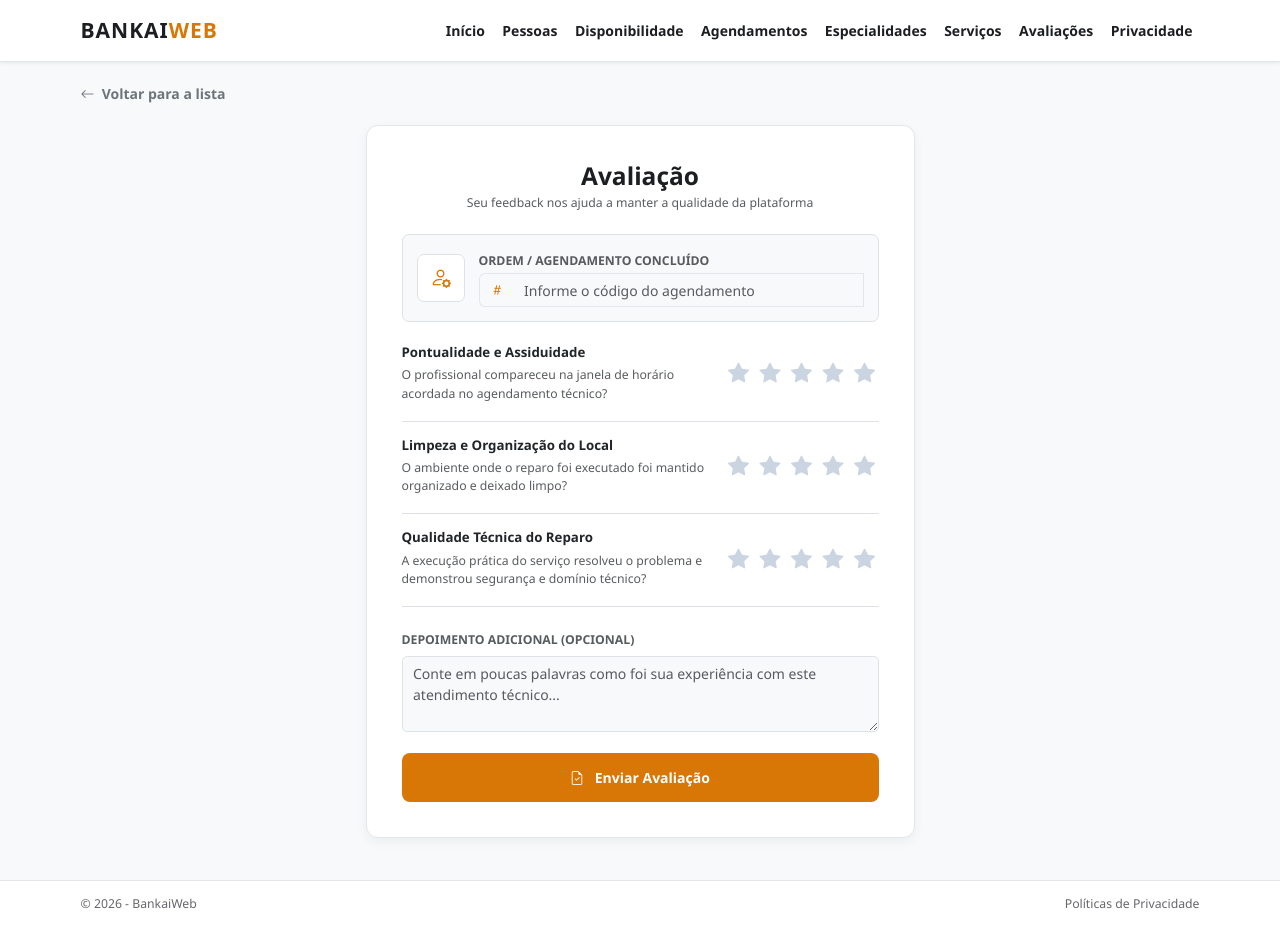
After one commit to marcosdosea/Bankai, an ASP.NET Core app: page /Avaliar/Create in a window 1280 px wide. The commit adds this page. Run offline with ASP.NET Core 8, Linux system fonts and the light colour scheme; style sheets or scripts are compiled from the project's sources; some libraries are stand-ins or nearby versions.

Commit message:
Implementado as Views e aplicado o design system do projeto

```diff
--- a/Codigo/Bankai/BankaiWeb/Program.cs
+++ b/Codigo/Bankai/BankaiWeb/Program.cs
@@ -44,6 +44,9 @@ namespace BankaiWeb
         // Registro de Injeção de Dependência do caso de uso Realizar Pagamento
             builder.Services.AddTransient<IPagamentoService, PagamentoService>();
 
+        // Registro de Injeção de Dependência do caso de uso Avaliar Serviço
+            builder.Services.AddTransient<IAvaliarService, AvaliarService>();
+
             var app = builder.Build();
 
             // Configure the HTTP request pipeline.
--- /dev/null
+++ b/Codigo/Bankai/BankaiWeb/Views/Avaliar/Create.cshtml
@@ -0,0 +1,185 @@
+@model BankaiWeb.Models.AvaliarViewModel
+
+@{
+    ViewData["Title"] = "Avaliação";
+}
+
+<div class="mb-4">
+    <a asp-action="Index" class="text-decoration-none text-secondary fw-semibold">
+        <i class="bi bi-arrow-left me-1"></i> Voltar para a lista
+    </a>
+</div>
+
+<div class="row justify-content-center pb-4">
+    <div class="col-md-8 col-lg-6">
+        <div class="bankai-card">
+            <div class="text-center mb-4">
+                <h3 class="fw-bold mb-1">Avaliação</h3>
+                <p class="text-muted small mb-0">Seu feedback nos ajuda a manter a qualidade da plataforma</p>
+            </div>
+
+            <form asp-action="Create" method="post">
+                <div asp-validation-summary="ModelOnly" class="alert alert-danger small py-2 mb-3" role="alert"></div>
+
+                <!-- Card Resumo do Serviço / Ordem (Tela 016) -->
+                <div class="p-3 bg-light rounded-3 border mb-4">
+                    <div class="d-flex align-items-center gap-3">
+                        <div class="bg-white border rounded-3 d-flex align-items-center justify-content-center flex-shrink-0" style="width: 48px; height: 48px;">
+                            <i class="bi bi-person-gear fs-4" style="color: var(--accent-color);"></i>
+                        </div>
+                        <div class="flex-grow-1">
+                            @if (Model.IdAgendamento > 0)
+                            {
+                                <div class="fw-bold text-dark">Serviço Concluído</div>
+                                <div class="text-muted small">Ordem #@Model.IdAgendamento</div>
+                                <input type="hidden" asp-for="IdAgendamento" />
+                            }
+                            else
+                            {
+                                <label asp-for="IdAgendamento" class="form-label text-muted small fw-bold mb-1">ORDEM / AGENDAMENTO CONCLUÍDO</label>
+                                <div class="input-group bankai-input-group">
+                                    <span class="input-group-text"><i class="bi bi-hash"></i></span>
+                                    <input asp-for="IdAgendamento" type="number" min="1" class="form-control" value="@(Model.IdAgendamento > 0 ? Model.IdAgendamento.ToString() : string.Empty)" placeholder="Informe o código do agendamento" />
+                                </div>
+                                <span asp-validation-for="IdAgendamento" class="text-danger small"></span>
+                            }
+                        </div>
+                    </div>
+                </div>
+
+                <!-- Critério 1: Pontualidade e Assiduidade -->
+                <div class="border-bottom pb-3 mb-3">
+                    <div class="d-flex flex-column flex-sm-row justify-content-between align-items-sm-center gap-2">
+                        <div>
+                            <label class="fw-bold text-dark d-block mb-1" style="font-size: 0.95rem;">Pontualidade e Assiduidade</label>
+                            <p class="text-muted small mb-0">O profissional compareceu na janela de horário acordada no agendamento técnico?</p>
+                        </div>
+                        <div class="star-rating d-flex align-items-center gap-1 flex-shrink-0" data-field="Pontualidade">
+                            @for (int i = 1; i <= 5; i++)
+                            {
+                                <input type="radio" class="btn-check" asp-for="Pontualidade" value="@i" id="Pontualidade_@i" />
+                                <label class="star-label cursor-pointer fs-4 px-1" for="Pontualidade_@i" data-value="@i" title="@i estrela(s)">
+                                    <i class="bi bi-star-fill"></i>
+                                </label>
+                            }
+                        </div>
+                    </div>
+                    <span asp-validation-for="Pontualidade" class="text-danger small d-block mt-1"></span>
+                </div>
+
+                <!-- Critério 2: Limpeza e Organização do Local -->
+                <div class="border-bottom pb-3 mb-3">
+                    <div class="d-flex flex-column flex-sm-row justify-content-between align-items-sm-center gap-2">
+                        <div>
+                            <label class="fw-bold text-dark d-block mb-1" style="font-size: 0.95rem;">Limpeza e Organização do Local</label>
+                            <p class="text-muted small mb-0">O ambiente onde o reparo foi executado foi mantido organizado e deixado limpo?</p>
+                        </div>
+                        <div class="star-rating d-flex align-items-center gap-1 flex-shrink-0" data-field="LimpezaLocal">
+                            @for (int i = 1; i <= 5; i++)
+                            {
+                                <input type="radio" class="btn-check" asp-for="LimpezaLocal" value="@i" id="LimpezaLocal_@i" />
+                                <label class="star-label cursor-pointer fs-4 px-1" for="LimpezaLocal_@i" data-value="@i" title="@i estrela(s)">
+                                    <i class="bi bi-star-fill"></i>
+                                </label>
+                            }
+                        </div>
+                    </div>
+                    <span asp-validation-for="LimpezaLocal" class="text-danger small d-block mt-1"></span>
+                </div>
+
+                <!-- Critério 3: Qualidade Técnica do Reparo -->
+                <div class="border-bottom pb-3 mb-4">
+                    <div class="d-flex flex-column flex-sm-row justify-content-between align-items-sm-center gap-2">
+                        <div>
+                            <label class="fw-bold text-dark d-block mb-1" style="font-size: 0.95rem;">Qualidade Técnica do Reparo</label>
+                            <p class="text-muted small mb-0">A execução prática do serviço resolveu o problema e demonstrou segurança e domínio técnico?</p>
+                        </div>
+                        <div class="star-rating d-flex align-items-center gap-1 flex-shrink-0" data-field="QualidadeReparo">
+                            @for (int i = 1; i <= 5; i++)
+                            {
+                                <input type="radio" class="btn-check" asp-for="QualidadeReparo" value="@i" id="QualidadeReparo_@i" />
+                                <label class="star-label cursor-pointer fs-4 px-1" for="QualidadeReparo_@i" data-value="@i" title="@i estrela(s)">
+                                    <i class="bi bi-star-fill"></i>
+                                </label>
+                            }
+                        </div>
+                    </div>
+                    <span asp-validation-for="QualidadeReparo" class="text-danger small d-block mt-1"></span>
+                </div>
+
+                <!-- Depoimento Adicional (Opcional) -->
+                <div class="mb-4">
+                    <label asp-for="Depoimento" class="form-label text-muted small fw-bold text-uppercase">Depoimento Adicional (Opcional)</label>
+                    <textarea asp-for="Depoimento" class="form-control bg-light" rows="3" maxlength="255" placeholder="Conte em poucas palavras como foi sua experiência com este atendimento técnico..."></textarea>
+                    <span asp-validation-for="Depoimento" class="text-danger small"></span>
+                </div>
+
+                <button type="submit" class="btn btn-bankai w-100 py-3 fw-bold">
+                    <i class="bi bi-file-earmark-check me-2"></i> Enviar Avaliação
+                </button>
+            </form>
+        </div>
+    </div>
+</div>
+
+@section Head {
+    <style>
+        .star-label {
+            color: #cbd5e1;
+            transition: color 0.15s ease, transform 0.1s ease;
+            cursor: pointer;
+            line-height: 1;
+        }
+
+        .star-label.active,
+        .star-label.hovered {
+            color: #f59e0b;
+        }
+
+        .star-label:hover {
+            transform: scale(1.1);
+        }
+    </style>
+}
+
+@section Scripts {
+    @{
+        await Html.RenderPartialAsync("_ValidationScriptsPartial");
+    }
+    <script>
+        document.querySelectorAll('.star-rating').forEach(function (group) {
+            const labels = Array.from(group.querySelectorAll('.star-label'));
+            const radios = Array.from(group.querySelectorAll('input[type="radio"]'));
+
+            function paintStars(limit, className) {
+                labels.forEach(function (label) {
+                    const val = parseInt(label.dataset.value, 10);
+                    label.classList.toggle(className, val <= limit);
+                });
+            }
+
+            function getSelectedValue() {
+                const checked = radios.find(function (r) { return r.checked; });
+                return checked ? parseInt(checked.value, 10) : 0;
+            }
+
+            paintStars(getSelectedValue(), 'active');
+
+            labels.forEach(function (label) {
+                label.addEventListener('mouseenter', function () {
+                    paintStars(parseInt(label.dataset.value, 10), 'hovered');
+                });
+            });
+
+            group.addEventListener('mouseleave', function () {
+                paintStars(0, 'hovered');
+            });
+
+            radios.forEach(function (radio) {
+                radio.addEventListener('change', function () {
+                    paintStars(getSelectedValue(), 'active');
+                });
+            });
+        });
+    </script>
+}
--- a/Codigo/Bankai/BankaiWeb/Views/Shared/_Layout.cshtml
+++ b/Codigo/Bankai/BankaiWeb/Views/Shared/_Layout.cshtml
@@ -48,6 +48,9 @@
                             <a class="nav-link" asp-area="" asp-controller="Servico" asp-action="Index">Serviços</a>
                         </li>
                         <li class="nav-item">
+                            <a class="nav-link" asp-area="" asp-controller="Avaliar" asp-action="Index">Avaliações</a>
+                        </li>
+                        <li class="nav-item">
                             <a class="nav-link" asp-area="" asp-controller="Home" asp-action="Privacy">Privacidade</a>
                         </li>
                     </ul>
```
Also changed, not shown: Codigo/Bankai/BankaiWeb/Views/Avaliar/Delete.cshtml (added, +50 -0 lines), Codigo/Bankai/BankaiWeb/Views/Avaliar/Details.cshtml (added, +91 -0 lines), Codigo/Bankai/BankaiWeb/Views/Avaliar/Edit.cshtml (added, +175 -0 lines), Codigo/Bankai/BankaiWeb/Views/Avaliar/Index.cshtml (added, +87 -0 lines), Codigo/Bankai/Service/AvaliarService.cs (line endings or trailing spaces).
